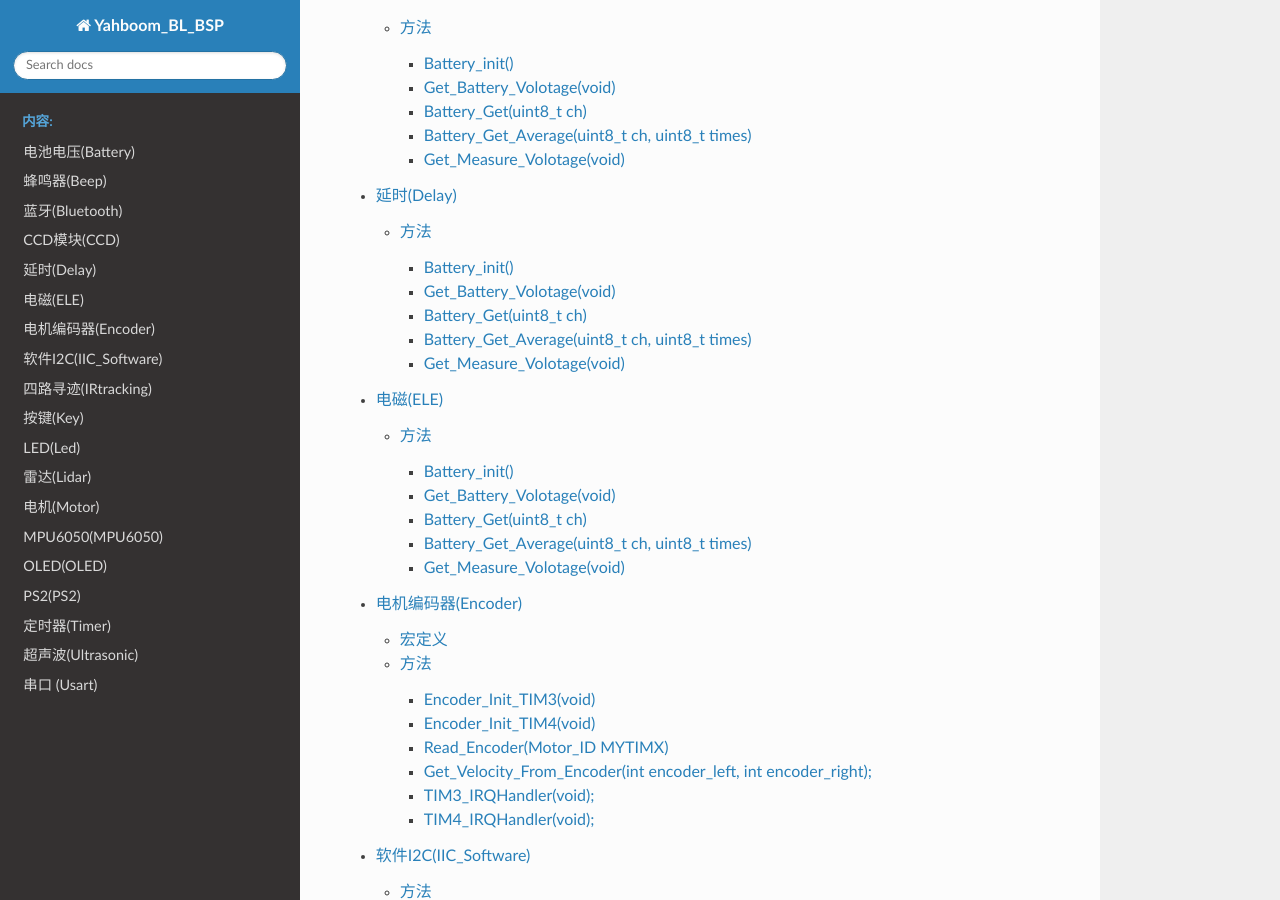
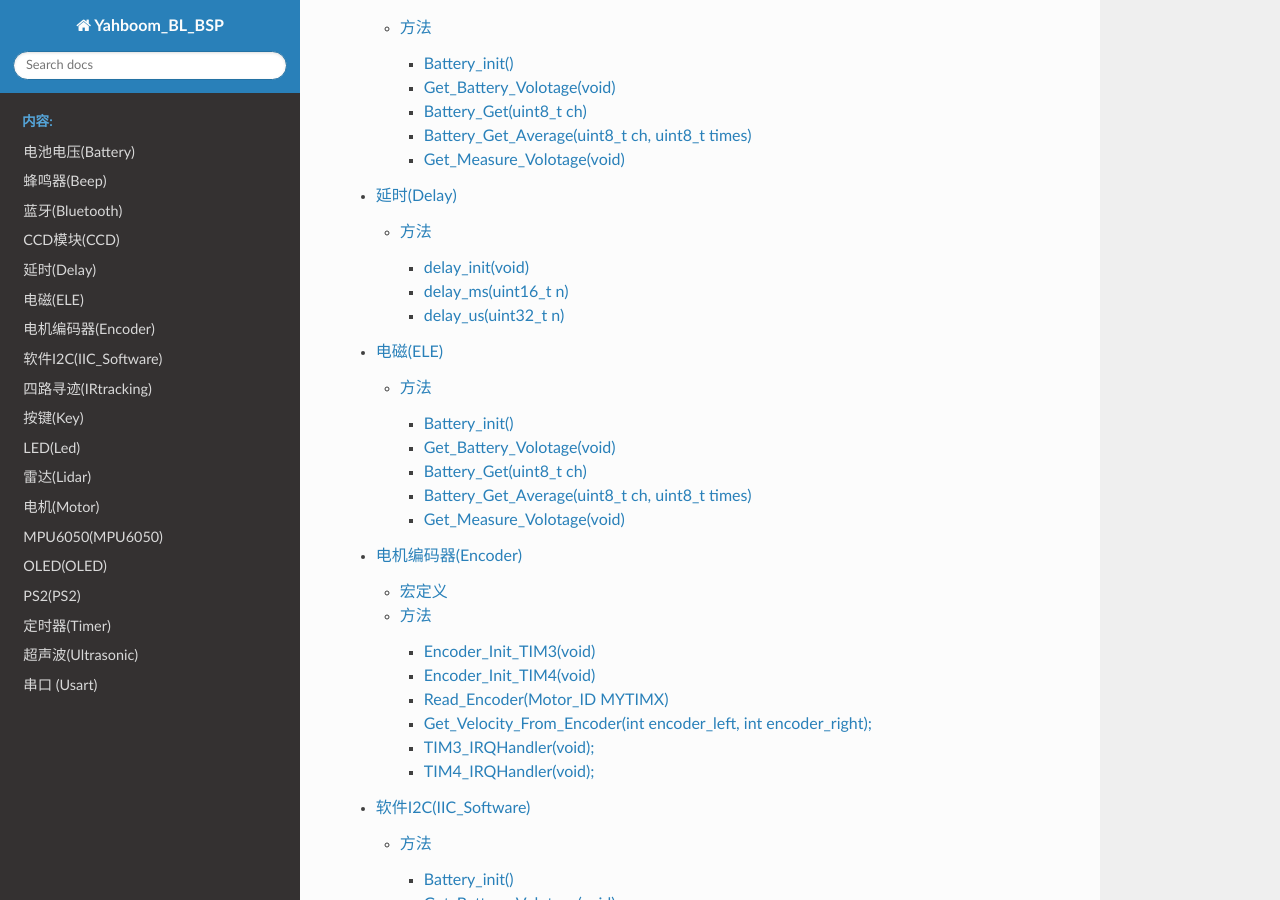
Before and after one commit to zt-x/Yahboom_BalanceCar_DOC, a Sphinx documentation site: the page built from source/index.rst, in a window 1280 px wide and 900 px high, scrolled down 872 px. Built offline with Sphinx 7.4.7 and the Read the Docs theme 3.1.0, drawn with Linux system fonts in a browser that asks for light colours; some of the changed lines change nothing that is shown.

Commit message:
finish delay

```diff
--- a/source/延时(Delay).md
+++ b/source/延时(Delay).md
@@ -27,48 +27,26 @@
 </style>
 ## 延时(Delay)
 
+void delay_init(void);
+void delay_ms(uint16_t nms);
+void delay_us(uint32_t nus);
+
 ### 方法
-#### Battery_init()
-初始化电池电压测量库
+#### delay_init(void)
+初始化延时函数<br>
 
-#### Get_Battery_Volotage(void)
-*注：Yahboom STM32平衡小车配的电源电压输出范围大致在 8.5~12.5v之间*
+#### delay_ms(uint16_t n)
 
-获得实际电池分压前电压<br>
-实际测量的值比计算得出的值低一点点<br>
+延迟n毫秒<br>
 <table border="1">
-<tr><th>返回值</th><th>类型</th></tr>
-<tr><td>原始电压值</td><td>float</td></tr>
+<tr><th>参数</th><th>类型</th><th>注释</th></tr>
+<tr><td>n</td><td>uint16_t</td><td>延迟的时间(毫秒)</td></tr>
 </table>
 
-#### Battery_Get(uint8_t ch)
-获取ADC测量值<br>
+#### delay_us(uint32_t n)
+
+延迟n微秒<br>
 <table border="1">
 <tr><th>参数</th><th>类型</th><th>注释</th></tr>
-<tr><td>ch</td><td>uint8_t</td><td>ADC通道</td></tr>
+<tr><td>n</td><td>uint16_t</td><td>延迟的时间(微秒)</td></tr>
 </table>
-
-<table border="1">
-<tr><th>返回值</th><th>类型</th></tr>
-<tr><td>获取到的ADC值</td><td>uint16_t</td></tr>
-</table>
-
-#### Battery_Get_Average(uint8_t ch, uint8_t times)
-获得 ADC 多次测量平均值 <br>
-<table border="1">
-<tr><th>参数</th><th>类型</th><th>注释</th></tr>
-<tr><td>ch</td><td>uint8_t</td><td>ADC通道</td></tr>
-<tr><td>times</td><td>uint8_t</td><td>测量次数</td></tr>
-</table>
-
-<table border="1">
-<tr><th>返回值</th><th>类型</th></tr>
-<tr><td>获取到的ADC值</td><td>uint16_t</td></tr>
-</table>
-
-#### Get_Measure_Volotage(void)
-获得测得原始电压值<br><br>
-<table border="1">
-<tr><th>返回值</th><th>类型</th></tr>
-<tr><td>原始电压值</td><td>float</td></tr>
-</table>
```
